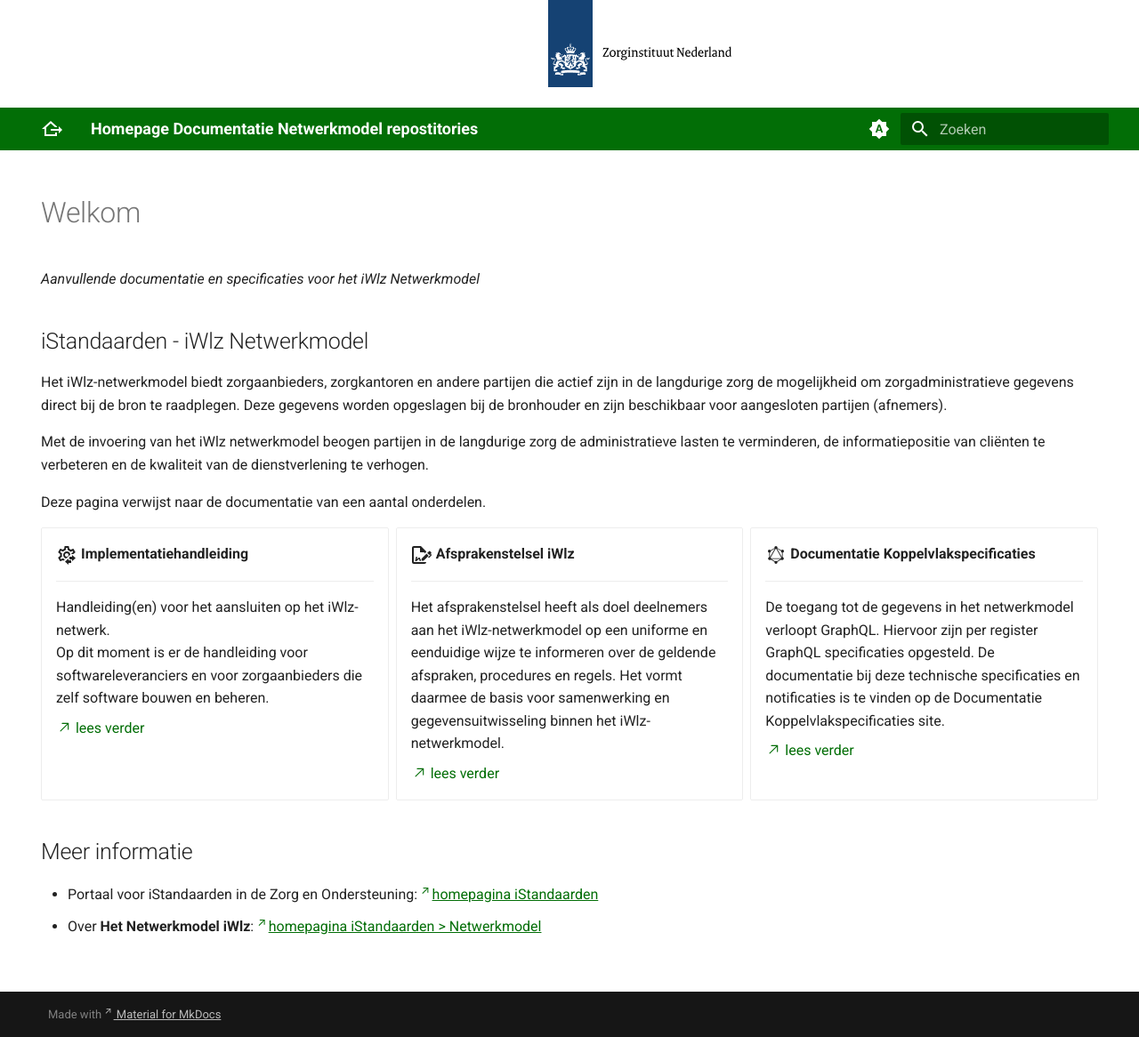
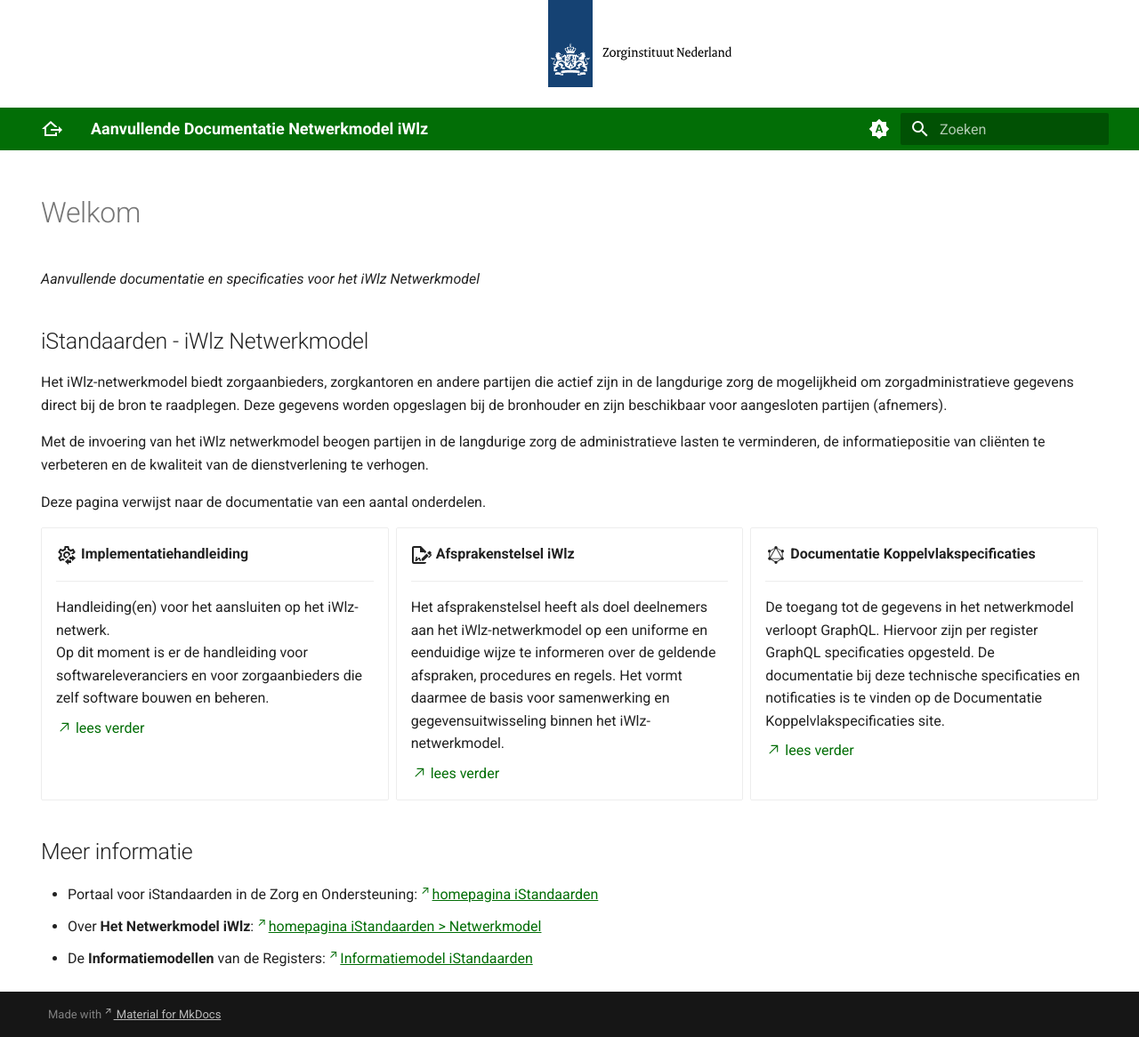
Before and after one commit to iStandaarden/istandaarden.github.io, an MkDocs documentation site: the page built from docs/index.md, in a window 1280 px wide and 1166 px high. Shown: the whole window at 89% size. Built offline with MkDocs 1.6.1 and Material for MkDocs 9.7.7, drawn with Linux system fonts in a browser that asks for light colours; the version menu is left out.

Commit message:
update met informatiemodel

```diff
--- a/docs/index.md
+++ b/docs/index.md
@@ -48,3 +48,4 @@
 ## Meer informatie
   - Portaal voor iStandaarden in de Zorg en Ondersteuning: [homepagina iStandaarden](https://www.istandaarden.nl)
   - Over **Het Netwerkmodel iWlz**: [homepagina iStandaarden > Netwerkmodel](https://www.istandaarden.nl/algemeen/map/netwerkmodel)
+  - De **Informatiemodellen** van de Registers: [Informatiemodel iStandaarden](https://informatiemodel.istandaarden.nl/)
--- a/mkdocs.yml
+++ b/mkdocs.yml
@@ -1,5 +1,5 @@
 # Site information
-site_name: Homepage Documentatie Netwerkmodel repostitories
+site_name: Aanvullende Documentatie Netwerkmodel iWlz
 site_url: https://istandaarden.github.io/
 
 # Repository information
```
